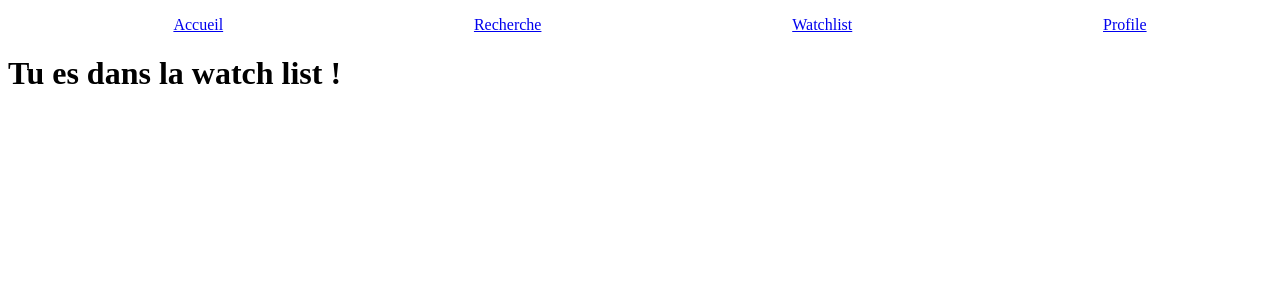
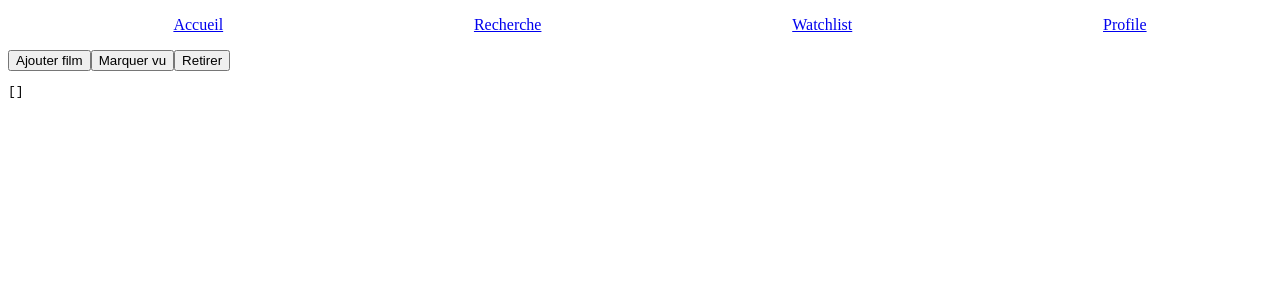
Before and after one commit to inessben/projet-vuejs, a Vue app: page /watchlist in a window 1280 px wide. Shown: the top 300 px of the page. Built offline with nearby package versions, Linux system fonts and the light colour scheme.

Commit message:
add watchlist view and stores

```diff
--- /dev/null
+++ b/src/stores/watchlist.js
@@ -0,0 +1,38 @@
+import { defineStore } from 'pinia'
+export const useWatchlistStore = defineStore('watchlist', {
+  state: () => ({
+    // Chaque item : { movie, watched, rating, comment, addedAt }
+    items: []
+  }),
+  getters: {
+    estDansLaListe: (state) => (id) => state.items.some((i) => i.movie.imdbID === id),
+    getAvis: (state) => (id) => state.items.find((i) => i.movie.imdbID === id)
+  },
+  actions: {
+    ajouter(film) {
+      if (this.estDansLaListe(film.imdbID)) return
+      this.items.push({
+        movie: film,
+        watched: false,
+        rating: null,
+        comment: '',
+        addedAt: Date.now()
+      })
+    },
+    retirer(id) {
+      this.items = this.items.filter((i) => i.movie.imdbID !== id)
+    },
+    toggleVu(id) {
+      const i = this.items.find((i) => i.movie.imdbID === id)
+      if (i) i.watched = !i.watched
+    },
+    enregistrerAvis(id, { rating, comment }) {
+      const i = this.items.find((i) => i.movie.imdbID === id)
+      if (i) {
+        i.rating = rating
+        i.comment = comment
+      }
+    }
+  },
+  persist: true // sauvegarde automatique en localStorage
+})
--- a/src/views/WatchList.vue
+++ b/src/views/WatchList.vue
@@ -1,7 +1,19 @@
-<script setup></script>
+<script setup>
+import { useWatchlistStore } from '@/stores/watchlist'
+const store = useWatchlistStore()
+
+const testMovie = { imdbID: 'tt0111161', Title: 'The Shawshank Redemption' }
+
+const ajouter = () => store.ajouter(testMovie)
+const retirer = () => store.retirer(testMovie.imdbID)
+const marquerVu = () => store.toggleVu(testMovie.imdbID)
+</script>
 
 <template>
-  <h1>Tu es dans la watch list !</h1>
+  <div>
+    <button @click="ajouter">Ajouter film</button>
+    <button @click="marquerVu">Marquer vu</button>
+    <button @click="retirer">Retirer</button>
+    <pre>{{ store.items }}</pre>
+  </div>
 </template>
-
-<style scoped></style>
```
